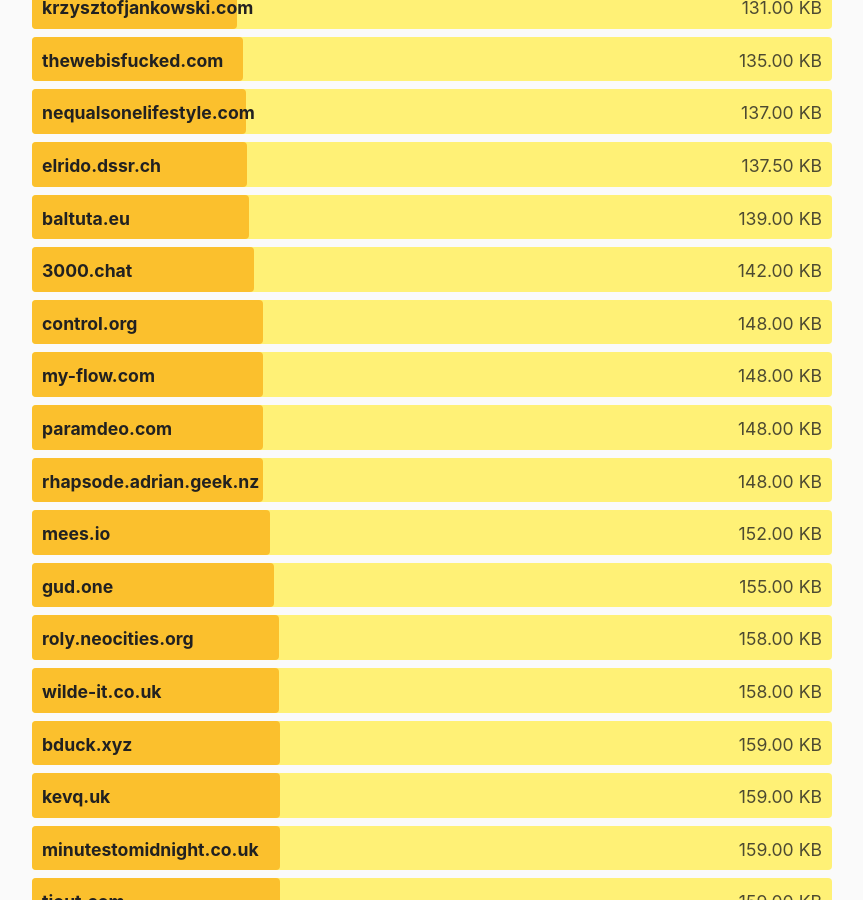
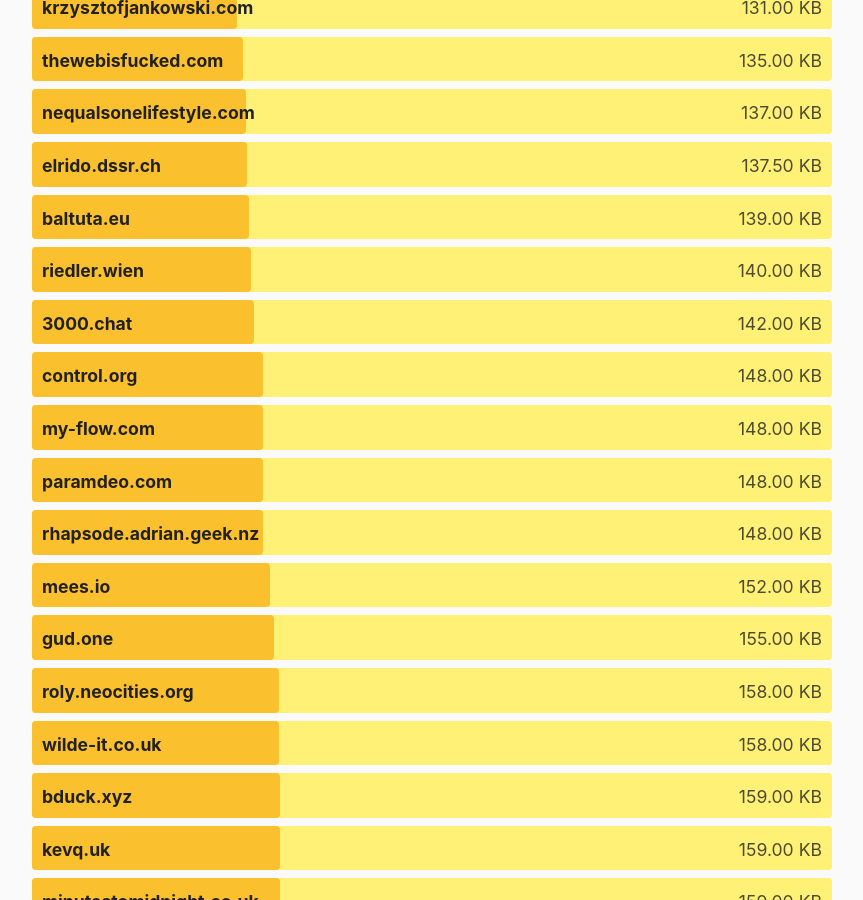
Before and after one commit to kevquirk/512kb.club, a Jekyll site: the page built from index.md, in a window 1280 px wide and 900 px high, scrolled down 15164 px. Shown: the whole window, without its empty margins (208-1071 px from the left). Built offline with Jekyll 4.4.1, drawn with Linux system fonts in a browser that asks for light colours.

Commit message:
Added riedler.wien
performance report: https://gtmetrix.com/reports/riedler.wien/siK487ZN/

though I'll probably rewrite the site sometime in summer break. It's hideous and all sort of legacy garbage has been piling up in the backend.

```diff
--- a/_data/sites.yml
+++ b/_data/sites.yml
@@ -1588,6 +1588,11 @@
   size: 46.4
   last_checked: 2021-12-19
 
+- domain: riedler.wien
+  url: http://riedler.wien/music/
+  size: 140
+  last_checked: 2022-03-20
+
 - domain: rishigoomar.com
   url: https://rishigoomar.com/
   size: 474
```
